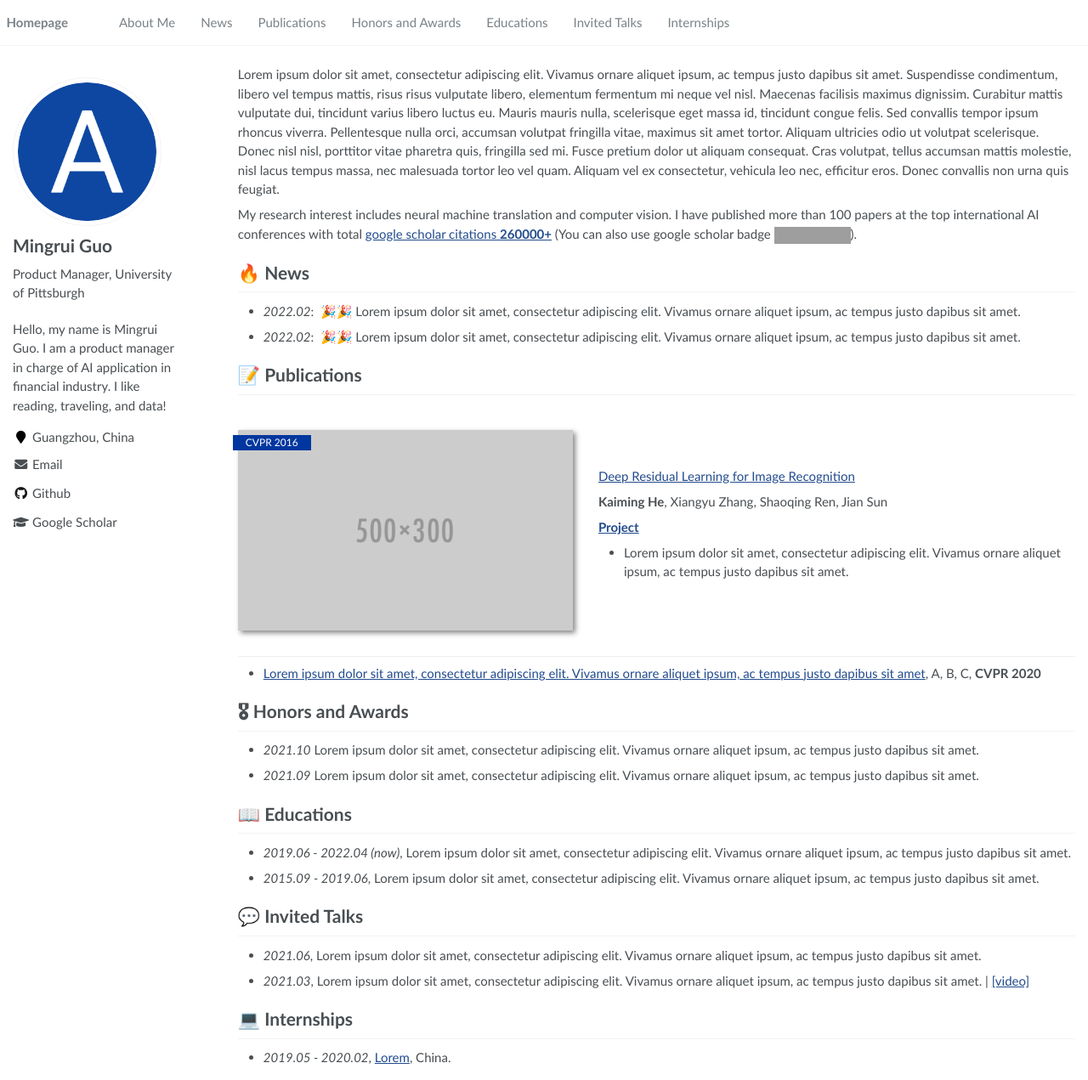
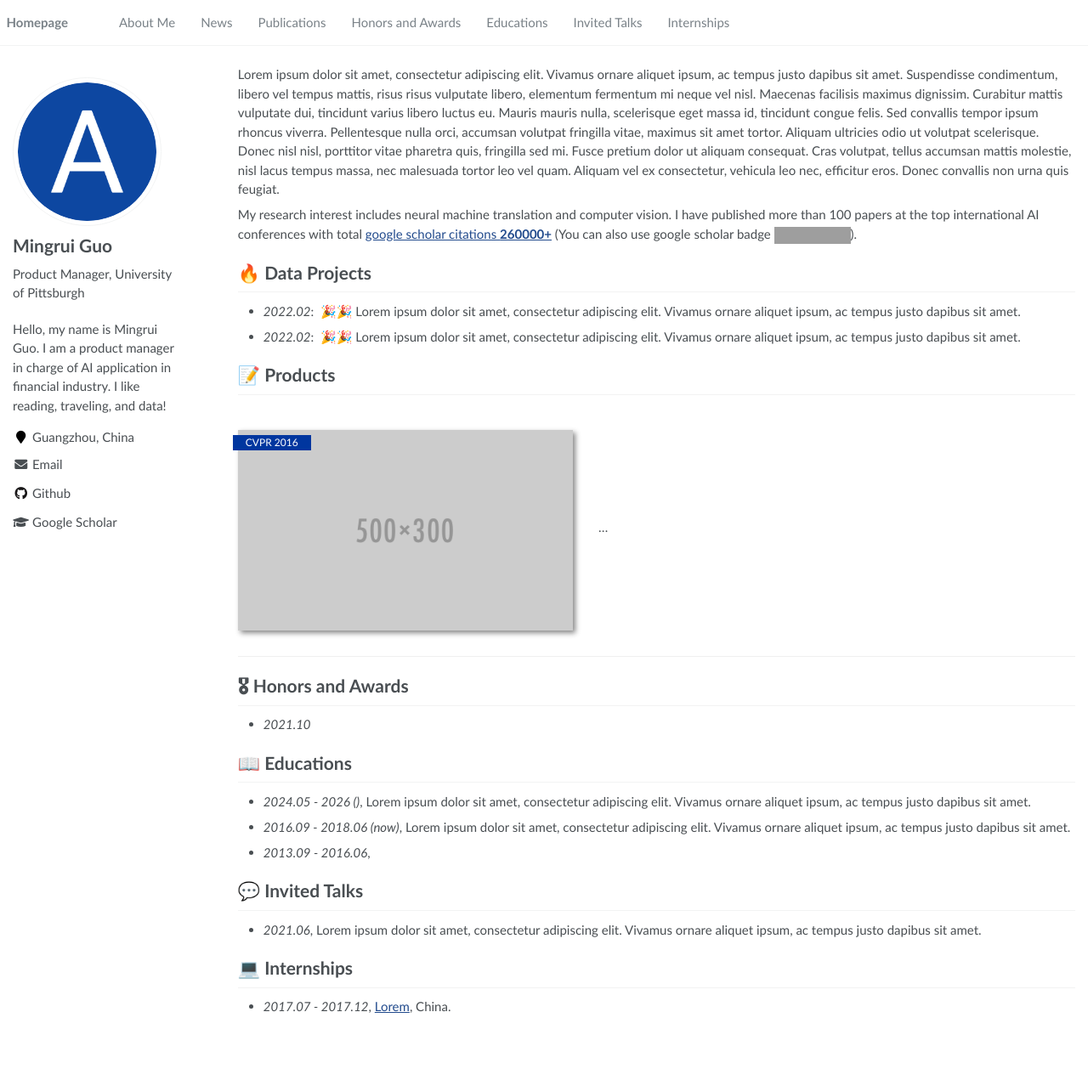
Before and after one commit to MIG217/MIG217.github.io, a Jekyll site: the page built from _pages/about.md, in a window 1280 px wide and 1271 px high. Shown: the whole window at 85% size. Built offline with Jekyll 4.4.1, drawn with Linux system fonts in a browser that asks for light colours; grey boxes are pictures that could not be loaded.

Commit message:
Update about.md

```diff
--- a/_pages/about.md
+++ b/_pages/about.md
@@ -22,37 +22,31 @@ Lorem ipsum dolor sit amet, consectetur adipiscing elit. Vivamus ornare aliquet
 My research interest includes neural machine translation and computer vision. I have published more than 100 papers at the top international AI conferences with total <a href='https://scholar.google.com/citations?user=DhtAFkwAAAAJ'>google scholar citations <strong><span id='total_cit'>260000+</span></strong></a> (You can also use google scholar badge <a href='https://scholar.google.com/citations?user=DhtAFkwAAAAJ'><img src="https://img.shields.io/endpoint?url={{ url | url_encode }}&logo=Google%20Scholar&labelColor=f6f6f6&color=9cf&style=flat&label=citations"></a>).
 
 
-# 🔥 News
+# 🔥 Data Projects
 - *2022.02*: &nbsp;🎉🎉 Lorem ipsum dolor sit amet, consectetur adipiscing elit. Vivamus ornare aliquet ipsum, ac tempus justo dapibus sit amet.
 - *2022.02*: &nbsp;🎉🎉 Lorem ipsum dolor sit amet, consectetur adipiscing elit. Vivamus ornare aliquet ipsum, ac tempus justo dapibus sit amet.
 
-# 📝 Publications
+# 📝 Products
 
 <div class='paper-box'><div class='paper-box-image'><div><div class="badge">CVPR 2016</div><img src='images/500x300.png' alt="sym" width="100%"></div></div>
 <div class='paper-box-text' markdown="1">
 
-[Deep Residual Learning for Image Recognition](https://openaccess.thecvf.com/content_cvpr_2016/papers/He_Deep_Residual_Learning_CVPR_2016_paper.pdf)
+...
 
-**Kaiming He**, Xiangyu Zhang, Shaoqing Ren, Jian Sun
-
-[**Project**](https://scholar.google.com/citations?view_op=view_citation&hl=zh-CN&user=DhtAFkwAAAAJ&citation_for_view=DhtAFkwAAAAJ:ALROH1vI_8AC) <strong><span class='show_paper_citations' data='DhtAFkwAAAAJ:ALROH1vI_8AC'></span></strong>
-- Lorem ipsum dolor sit amet, consectetur adipiscing elit. Vivamus ornare aliquet ipsum, ac tempus justo dapibus sit amet.
 </div>
 </div>
 
-- [Lorem ipsum dolor sit amet, consectetur adipiscing elit. Vivamus ornare aliquet ipsum, ac tempus justo dapibus sit amet](https://github.com), A, B, C, **CVPR 2020**
-
 # 🎖 Honors and Awards
-- *2021.10* Lorem ipsum dolor sit amet, consectetur adipiscing elit. Vivamus ornare aliquet ipsum, ac tempus justo dapibus sit amet.
-- *2021.09* Lorem ipsum dolor sit amet, consectetur adipiscing elit. Vivamus ornare aliquet ipsum, ac tempus justo dapibus sit amet.
+- *2021.10*
 
 # 📖 Educations
-- *2019.06 - 2022.04 (now)*, Lorem ipsum dolor sit amet, consectetur adipiscing elit. Vivamus ornare aliquet ipsum, ac tempus justo dapibus sit amet.
-- *2015.09 - 2019.06*, Lorem ipsum dolor sit amet, consectetur adipiscing elit. Vivamus ornare aliquet ipsum, ac tempus justo dapibus sit amet.
+- *2024.05 - 2026 ()*, Lorem ipsum dolor sit amet, consectetur adipiscing elit. Vivamus ornare aliquet ipsum, ac tempus justo dapibus sit amet.
+- *2016.09 - 2018.06 (now)*, Lorem ipsum dolor sit amet, consectetur adipiscing elit. Vivamus ornare aliquet ipsum, ac tempus justo dapibus sit amet.
+- *2013.09 - 2016.06*,
 
 # 💬 Invited Talks
 - *2021.06*, Lorem ipsum dolor sit amet, consectetur adipiscing elit. Vivamus ornare aliquet ipsum, ac tempus justo dapibus sit amet.
-- *2021.03*, Lorem ipsum dolor sit amet, consectetur adipiscing elit. Vivamus ornare aliquet ipsum, ac tempus justo dapibus sit amet.  \| [\[video\]](https://github.com/)
+
 
 # 💻 Internships
-- *2019.05 - 2020.02*, [Lorem](https://github.com/), China.
+- *2017.07 - 2017.12*, [Lorem](https://github.com/), China.
```
